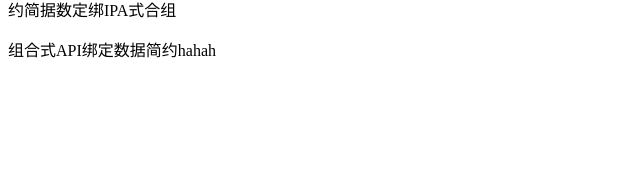
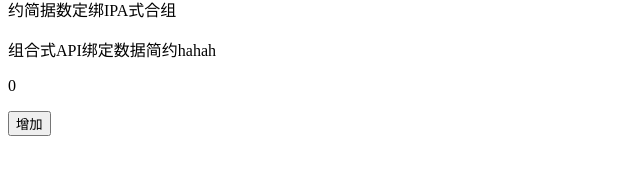
Before and after one commit to mindfreakcriss/my_vue_demo, a Vue app in the folder vue_base/: page / in a window 1280 px wide. Shown: the part 141-316 px from the top of the page, without its empty margins (0-640 px from the left). Built offline with nearby package versions, Linux system fonts and the light colour scheme.

Commit message:
【提交】事件实现

```diff
--- a/vue_base/src/composive/Data.vue
+++ b/vue_base/src/composive/Data.vue
@@ -43,6 +43,12 @@ const demo = computed(() => {
   return message.value + "hahah";
 })
 
+//事件实现
+const count = ref(0)
+function addCount() {
+  count.value += 1
+}
+
 </script>
 
 <template>
@@ -51,6 +57,8 @@ const demo = computed(() => {
     <p>{{ userInfo.name}}</p>
     <p>{{ reverse }}</p>
     <p>{{ demo }}</p>
+    <p>{{ count }}</p>
+    <button @click="addCount">增加</button>
 </template>
 
 <style scoped>
```
